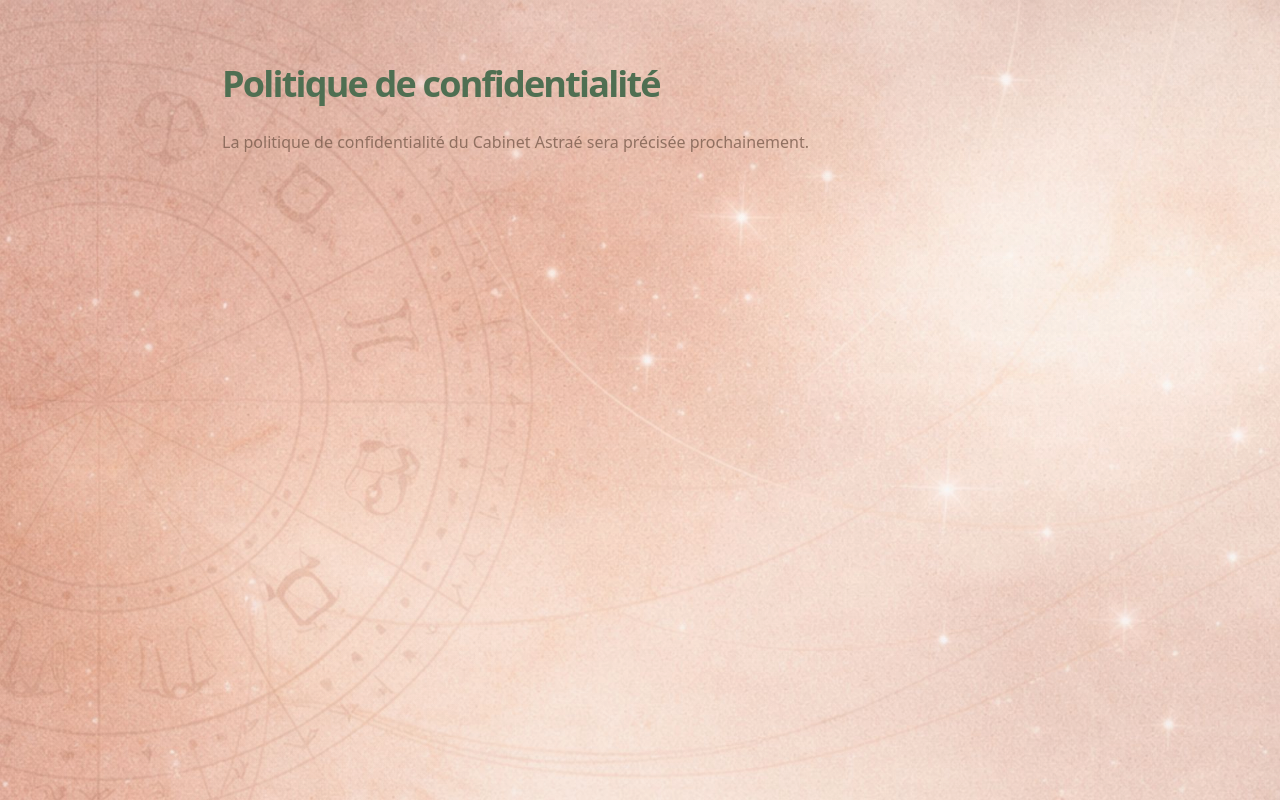
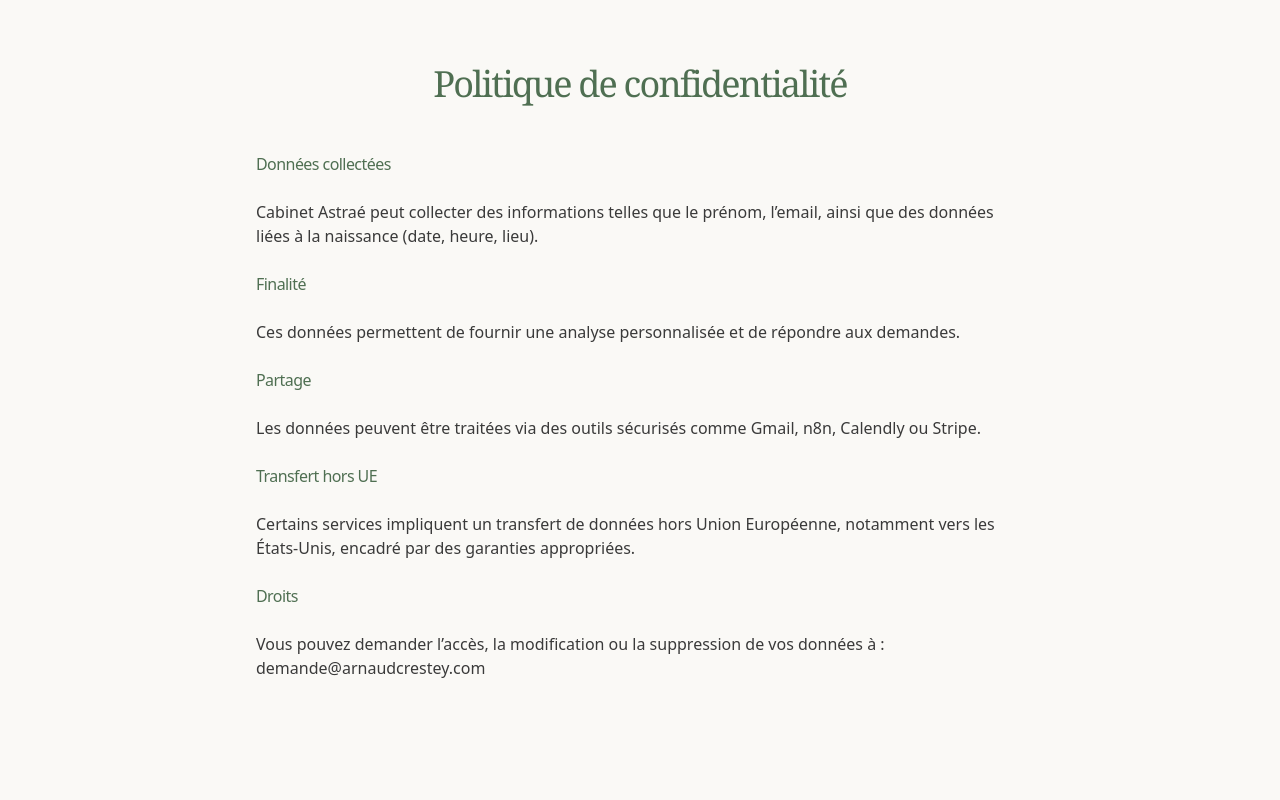
Before and after one commit to arnaudcrestey/cabinet-astrae, a Next.js app: page /confidentialite in a window 1280 px wide. Built offline with nearby package versions, Linux system fonts and the light colour scheme.

Commit message:
Update page.tsx

```diff
--- a/app/confidentialite/page.tsx
+++ b/app/confidentialite/page.tsx
@@ -1,13 +1,40 @@
+import LegalPage from "@/components/legal/LegalPage";
+
 export default function ConfidentialitePage() {
   return (
-    <main className="mx-auto w-full max-w-[900px] px-4 py-16 md:px-8">
-      <h1 className="text-3xl font-semibold text-pine md:text-4xl">
-        Politique de confidentialité
-      </h1>
+    <LegalPage title="Politique de confidentialité">
 
-      <p className="mt-6 text-base leading-7 text-umber/80">
-        La politique de confidentialité du Cabinet Astraé sera précisée prochainement.
+      <h2>Données collectées</h2>
+      <p>
+        Cabinet Astraé peut collecter des informations telles que le prénom,
+        l’email, ainsi que des données liées à la naissance (date, heure, lieu).
       </p>
-    </main>
+
+      <h2>Finalité</h2>
+      <p>
+        Ces données permettent de fournir une analyse personnalisée et de
+        répondre aux demandes.
+      </p>
+
+      <h2>Partage</h2>
+      <p>
+        Les données peuvent être traitées via des outils sécurisés comme Gmail,
+        n8n, Calendly ou Stripe.
+      </p>
+
+      <h2>Transfert hors UE</h2>
+      <p>
+        Certains services impliquent un transfert de données hors Union
+        Européenne, notamment vers les États-Unis, encadré par des garanties
+        appropriées.
+      </p>
+
+      <h2>Droits</h2>
+      <p>
+        Vous pouvez demander l’accès, la modification ou la suppression de vos
+        données à : demande@arnaudcrestey.com
+      </p>
+
+    </LegalPage>
   );
 }
```
